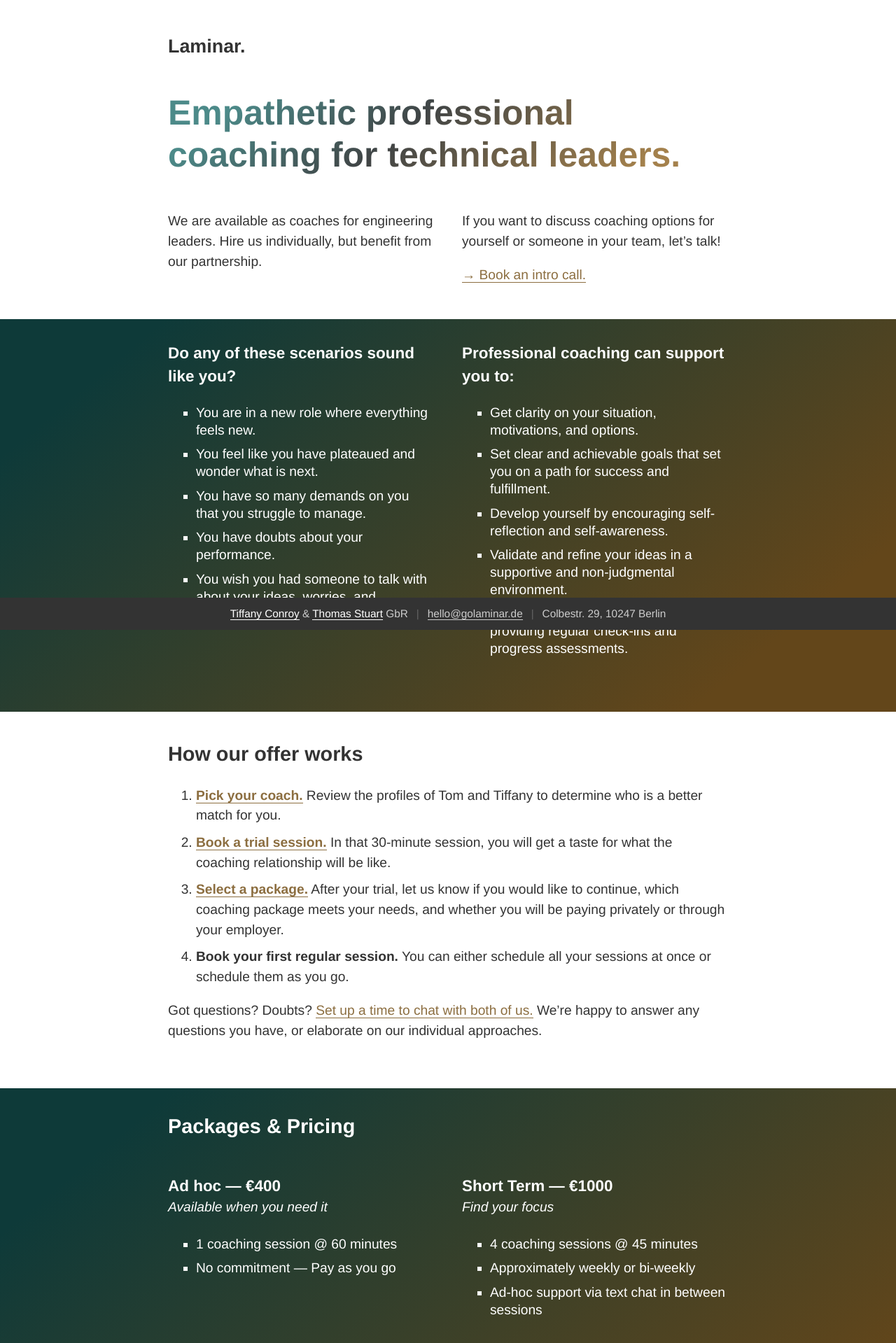
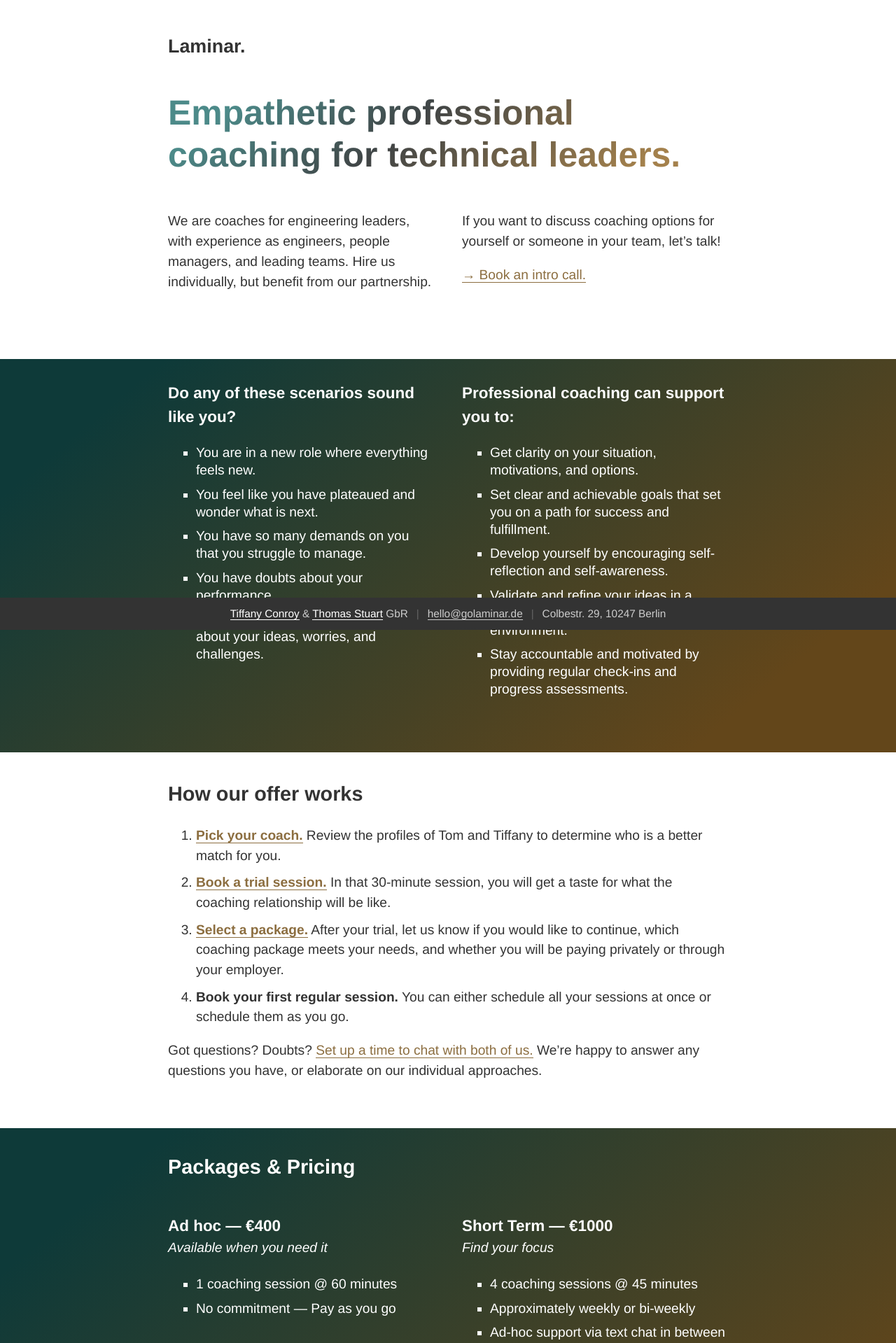
Before and after one commit to golaminar/golaminar.github.io, a Jekyll site: the page built from coaching/index.html, in a window 1280 px wide. Shown: the top 1919 px of the page at 70% size. Built offline with Jekyll 4.4.1, drawn with Linux system fonts in a browser that asks for light colours.

Commit message:
New intro

```diff
--- a/coaching/index.html
+++ b/coaching/index.html
@@ -1,6 +1,6 @@
 ---
 title: Empathetic professional coaching for technical leaders.
-description: We are available as coaches for engineering leaders. Hire us individually, but benefit from our partnership.
+description: We are coaches for engineering leaders, with experience as engineers, people managers, and leading teams. Hire us individually, but benefit from our partnership.
 ---
 <!DOCTYPE html>
 <html lang="en">
--- a/site.css
+++ b/site.css
@@ -28,8 +28,11 @@ body.thought {
 }
 
 .homepage .page {
-    padding-top: 2em;
     padding: 2em 2em 4em 2em;
+}
+
+#intro {
+    padding-bottom: 4em;
 }
 
 ul {
```
